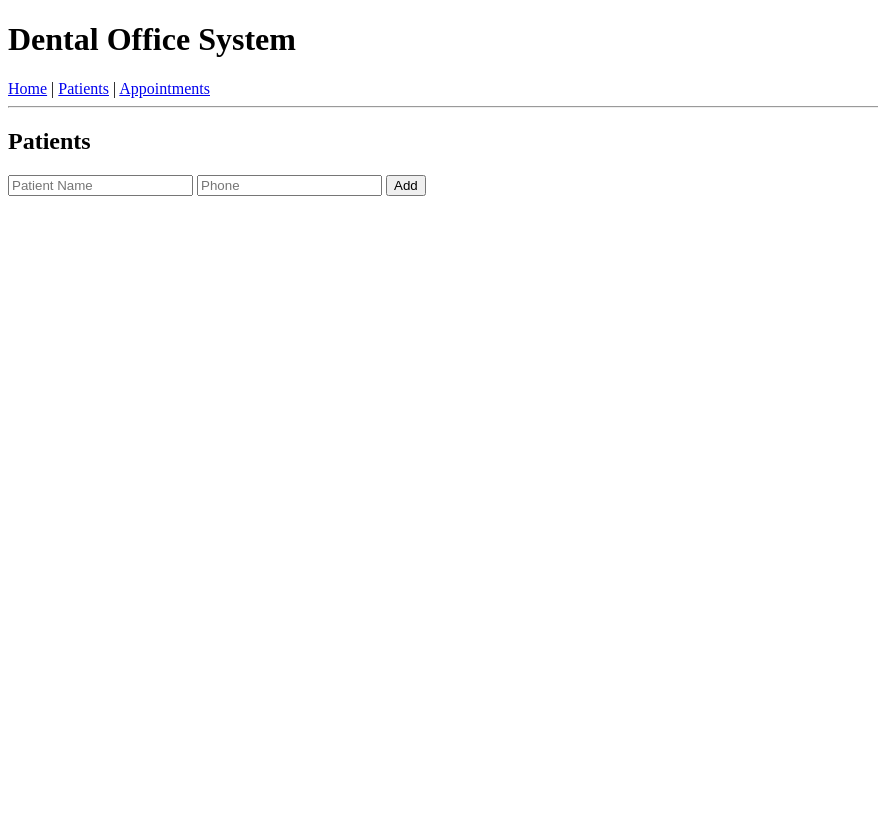
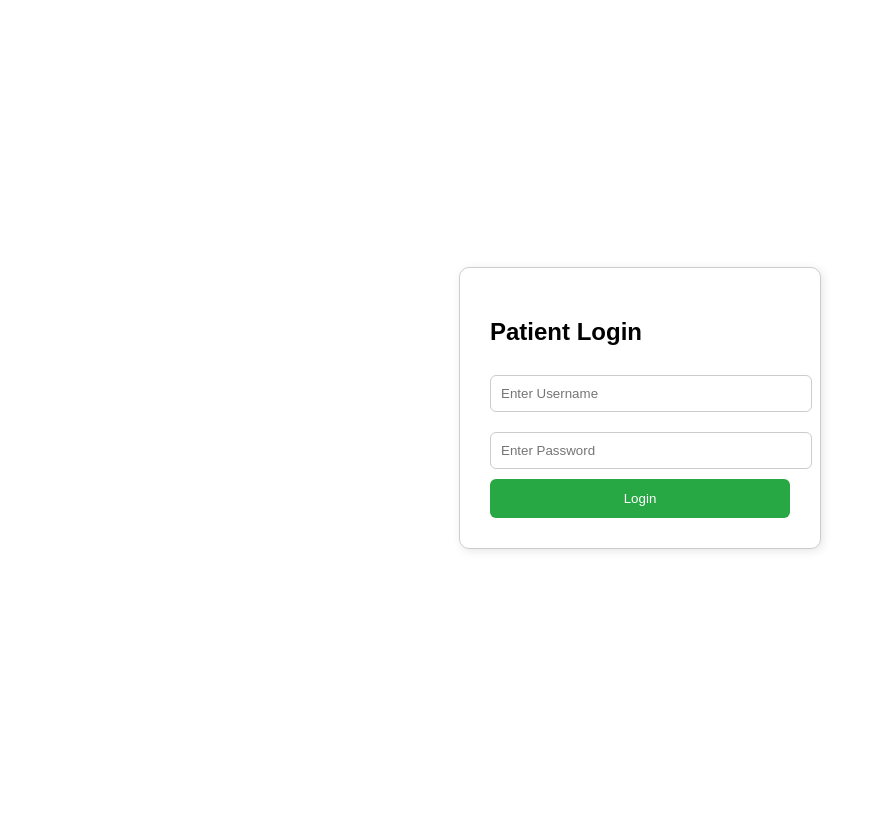
Before and after one commit to julioliv1988/odonto-iunes, a Flask app: template app/templates/patients.html in a window 1280 px wide. Shown: the whole page, without its empty margins (0-878 px from the left). Before the commit the page ends 196 px from the top, so only its background shows below. Run offline with Flask 3, Linux system fonts and the light colour scheme; the template is opened without the code that fills it, so the values that code supplies are empty.

Commit message:
Update patients.html

```diff
--- a/app/templates/patients.html
+++ b/app/templates/patients.html
@@ -1,16 +1,47 @@
-{% extends "base.html" %}
-{% block content %}
-<h2>Patients</h2>
-
-<form method="post">
-    <input name="name" placeholder="Patient Name" required>
-    <input name="phone" placeholder="Phone" required>
-    <button>Add</button>
-</form>
-
-<ul>
-    {% for patient in patients %}
-        <li>{{ patient.name }} - {{ patient.phone }}</li>
-    {% endfor %}
-</ul>
-{% endblock %}
+<!DOCTYPE html>
+<html>
+<head>
+    <title>Patient Login</title>
+    <style>
+        body { font-family: Arial, sans-serif; display: flex; justify-content: center; align-items: center; height: 100vh; }
+        .login-box {
+            border: 1px solid #ccc;
+            padding: 30px;
+            border-radius: 10px;
+            box-shadow: 2px 2px 10px rgba(0,0,0,0.1);
+            width: 300px;
+        }
+        input {
+            width: 100%;
+            padding: 10px;
+            margin: 10px 0;
+            border-radius: 6px;
+            border: 1px solid #ccc;
+        }
+        button {
+            width: 100%;
+            padding: 12px;
+            background-color: #28a745;
+            color: white;
+            border: none;
+            border-radius: 6px;
+            cursor: pointer;
+        }
+        button:hover { background-color: #1e7e34; }
+        .error { color: red; font-size: 14px; }
+    </style>
+</head>
+<body>
+    <div class="login-box">
+        <h2>Patient Login</h2>
+        {% if error %}
+            <p class="error">{{ error }}</p>
+        {% endif %}
+        <form method="POST">
+            <input type="text" name="username" placeholder="Enter Username" required>
+            <input type="password" name="password" placeholder="Enter Password" required>
+            <button type="submit">Login</button>
+        </form>
+    </div>
+</body>
+</html>
```
